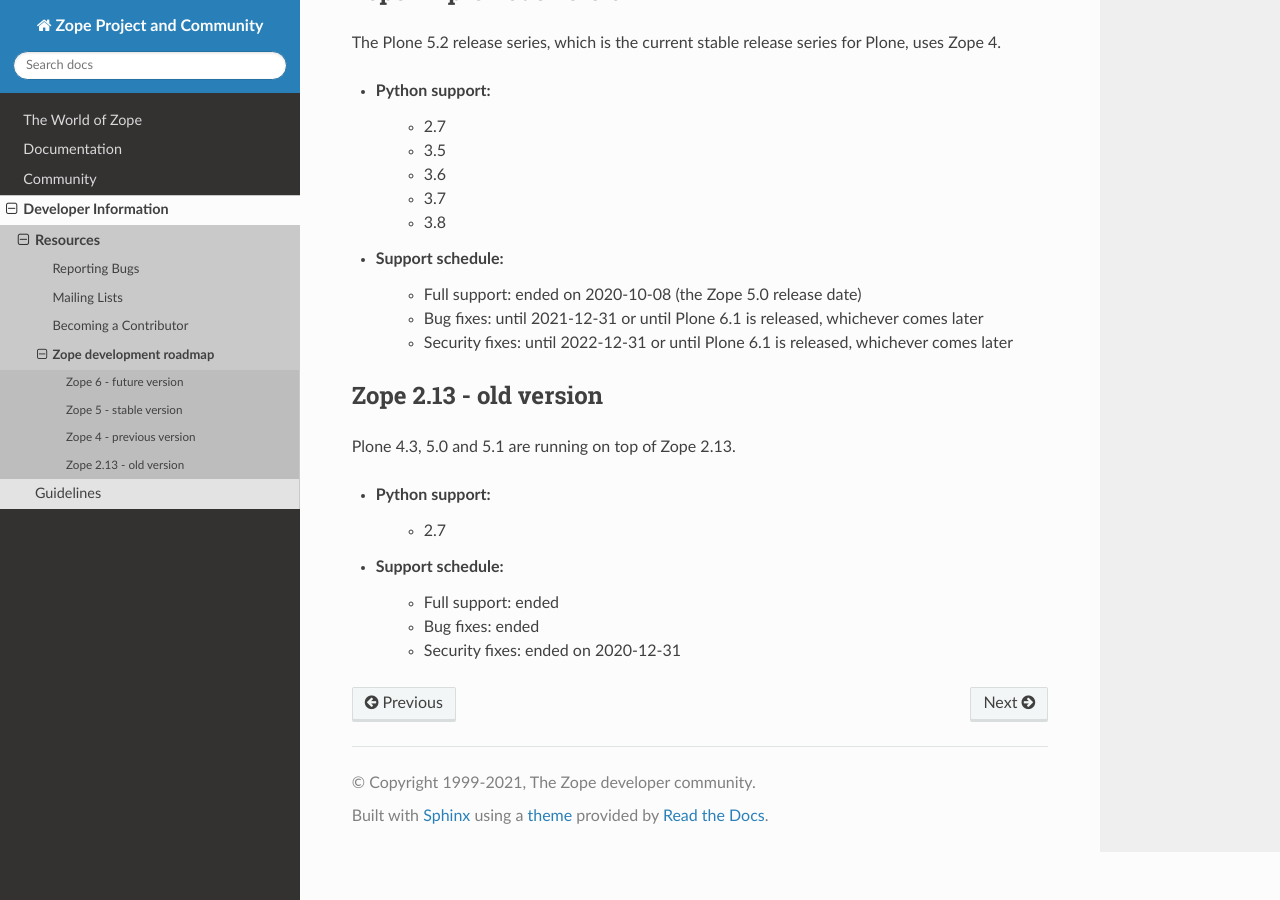
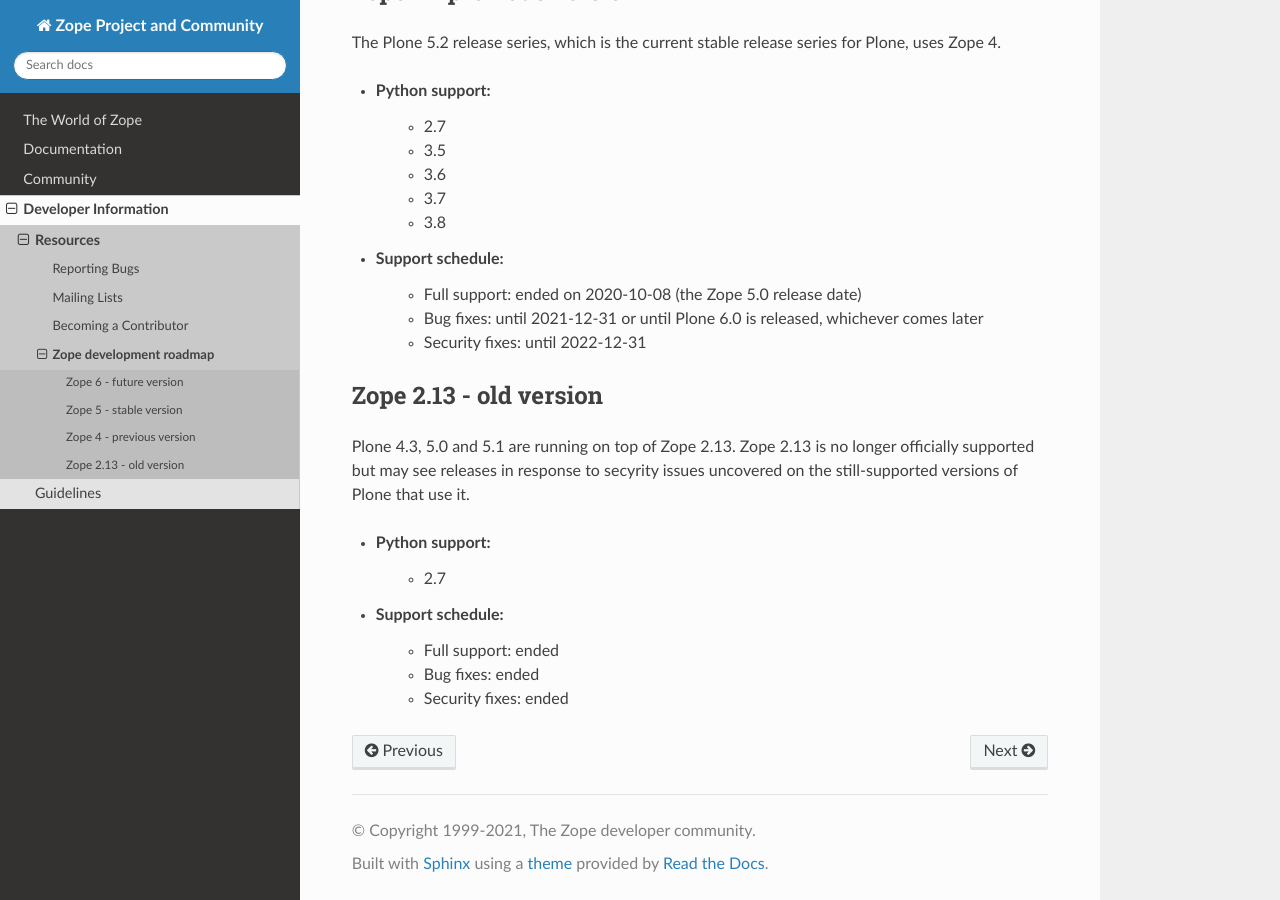
Before and after one commit to zopefoundation/www.zope.org, a Sphinx documentation site: the page built from docs/developer/roadmap.rst, in a window 1280 px wide and 900 px high, scrolled down 885 px. Built offline with Sphinx 7.4.7 and the Read the Docs theme 2.0.0, drawn with Linux system fonts in a browser that asks for light colours.

Commit message:
- adjust support policy to find a compromise

```diff
--- a/docs/developer/roadmap.rst
+++ b/docs/developer/roadmap.rst
@@ -49,15 +49,16 @@ Plone, uses Zope 4.
 
 * Support schedule:
     - Full support: ended on 2020-10-08 (the Zope 5.0 release date)
-    - Bug fixes: until 2021-12-31 or until Plone 6.1 is released, whichever
+    - Bug fixes: until 2021-12-31 or until Plone 6.0 is released, whichever
       comes later
-    - Security fixes: until 2022-12-31 or until Plone 6.1 is released,
-      whichever comes later
+    - Security fixes: until 2022-12-31
 
 
 Zope 2.13 - old version
 -----------------------
-Plone 4.3, 5.0 and 5.1 are running on top of Zope 2.13.
+Plone 4.3, 5.0 and 5.1 are running on top of Zope 2.13. Zope 2.13 is no longer
+officially supported but may see releases in response to secyrity issues
+uncovered on the still-supported versions of Plone that use it.
 
 * Python support:
     - 2.7
@@ -65,4 +66,4 @@ Plone 4.3, 5.0 and 5.1 are running on top of Zope 2.13.
 * Support schedule:
     - Full support: ended
     - Bug fixes: ended
-    - Security fixes: ended on 2020-12-31
+    - Security fixes: ended
```
